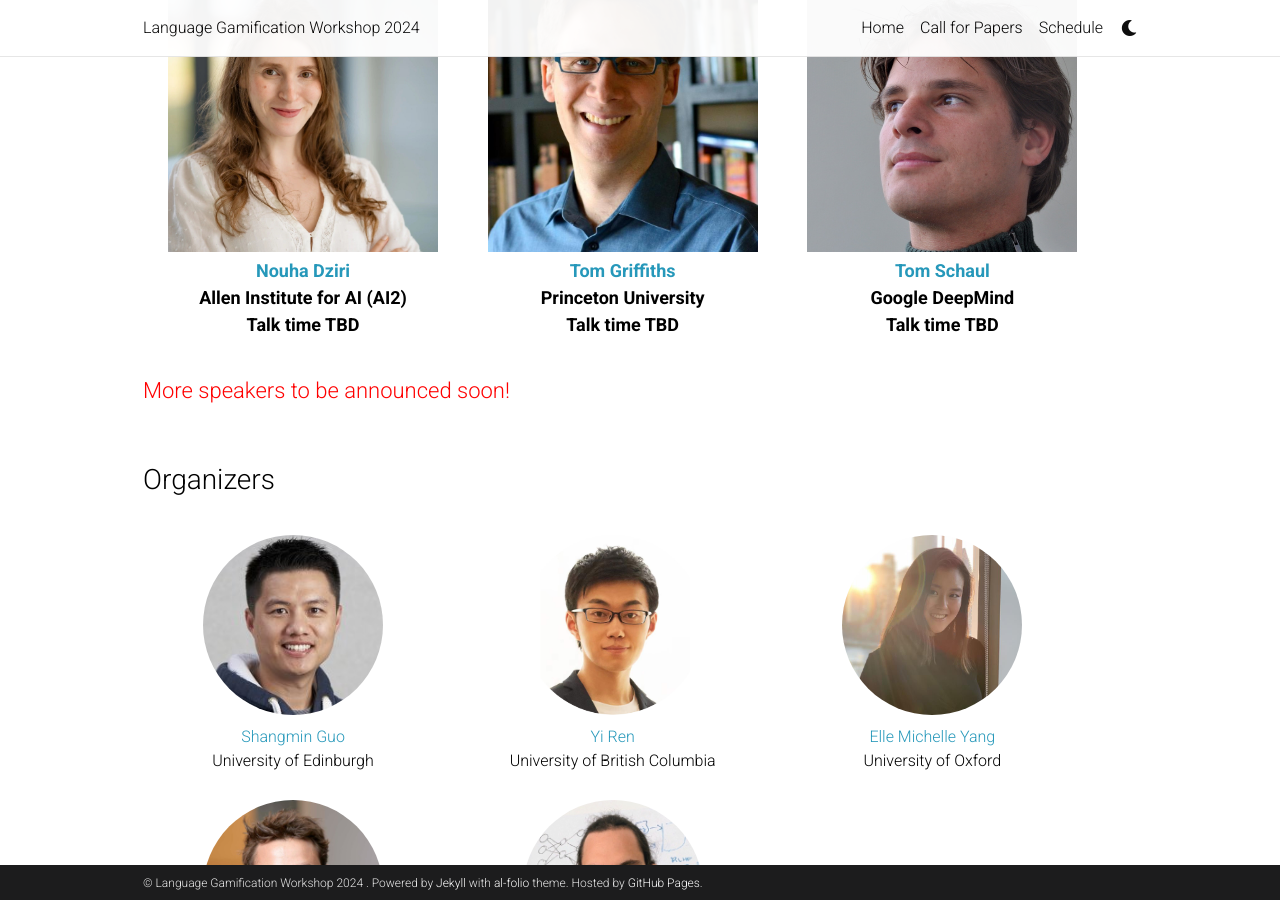
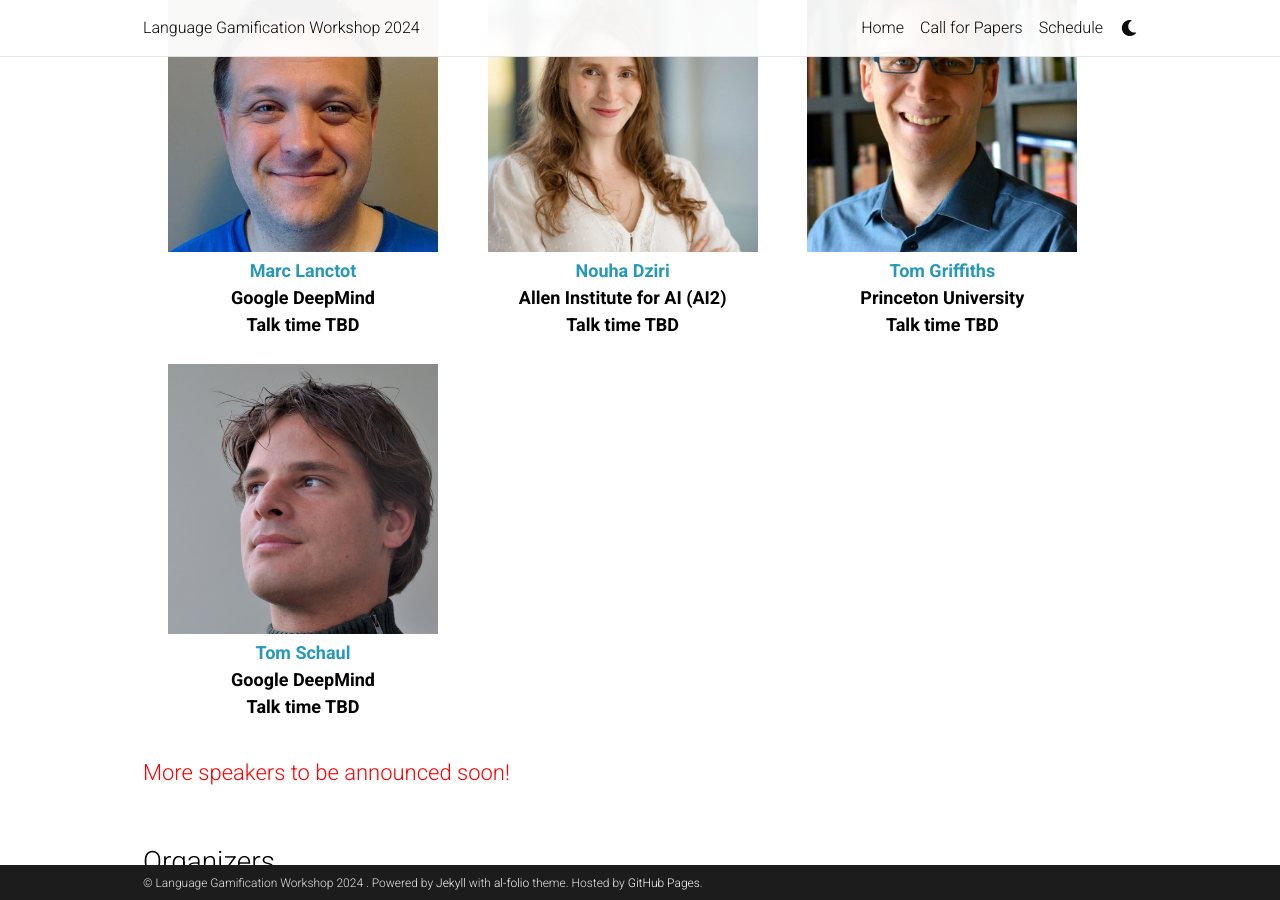
Before and after one commit to opensourcing-foundation-models/opensourcing-foundation-models.github.io, a Jekyll site: the page built from _pages/home.md, in a window 1280 px wide and 900 px high, scrolled down 1510 px. Built offline with Jekyll 4.4.1, drawn with Linux system fonts in a browser that asks for light colours; emoji names are drawn with the system emoji font; comment, search, counter and statistics services are not loaded; a style sheet for code colours, icons or effects is not loaded.

Commit message:
add marc again into the speaker list

```diff
--- a/_pages/home.md
+++ b/_pages/home.md
@@ -72,6 +72,11 @@ This workshop invites an exploration of Language Gamification through a diverse
             <img src="/assets/img/speakers/ida.png" alt="Ida">
             <p><a href="https://www.momen-nejad.org/">Ida Momennejad</a>
             <br>Microsoft Research NYC<br>Talk time TBD</p>
+        </div>
+        <div class="sponsor">
+            <img src="/assets/img/speakers/marc_lanctot.jpg" alt="Marxc">
+            <p><a href="https://mlanctot.info/">Marc Lanctot</a>
+            <br>Google DeepMind<br>Talk time TBD</p>
         </div>
         <div class="sponsor">
             <img src="/assets/img/speakers/nouha_dziri.jpg" alt="Nouha">
```
Also changed, not shown: _pages/call_for_paper.md (+2 -2 lines).
